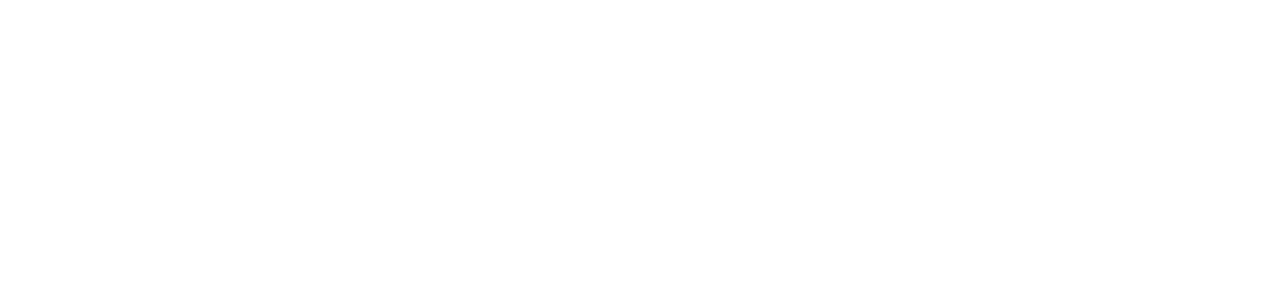
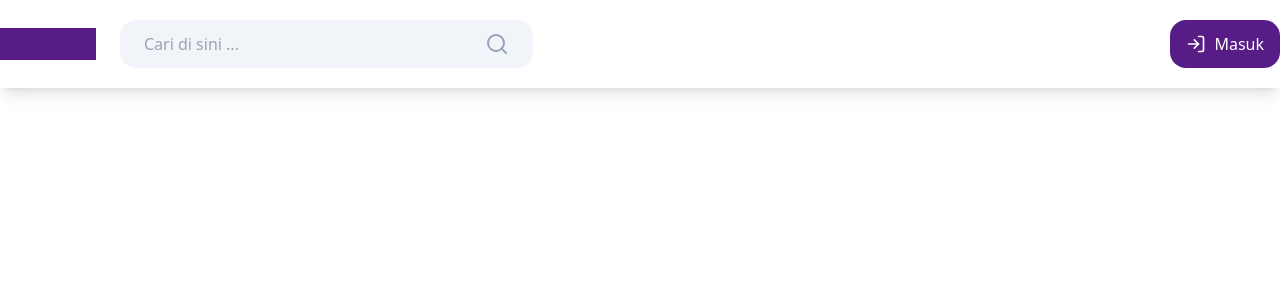
Before and after one commit to didapatria/secondhand_teamseven, a React (Create React App) app: page / in a window 1280 px wide. Before the commit this address had no page. Shown: the top 300 px of the page. Built offline with nearby package versions, Linux system fonts and the light colour scheme.

Commit message:
Update App.js

```diff
--- a/src/App.js
+++ b/src/App.js
@@ -1,20 +1,19 @@
-/* eslint-disable prettier/prettier */
 import { BrowserRouter, Routes, Route } from "react-router-dom";
-// import Home from "./pages/Home";
-// import LoginPage from "./pages/auth/Login";
-// import RegisterPage from "./pages/auth/Register";
+import Home from "./pages/Home";
+import LoginPage from "./pages/auth/Login";
+import RegisterPage from "./pages/auth/Register";
 import AddProductPage from "./pages/AddProduct";
-// import NotFound from "./pages/NotFound";
+import NotFound from "./pages/NotFound";
 
 function App() {
   return (
     <BrowserRouter>
       <Routes>
-        {/* <Route path="/" element={<Home />} /> */}
-        {/* <Route path="/login" element={<LoginPage />} />
-        <Route path="/register" element={<RegisterPage />} /> */}
+        <Route path="/" element={<Home />} />
+        <Route path="/login" element={<LoginPage />} />
+        <Route path="/register" element={<RegisterPage />} />
         <Route path="/addproduct" element={<AddProductPage />} />
-        {/* <Route path="*" element={<NotFound />} /> */}
+        <Route path="*" element={<NotFound />} />
       </Routes>
     </BrowserRouter>
   );
```
